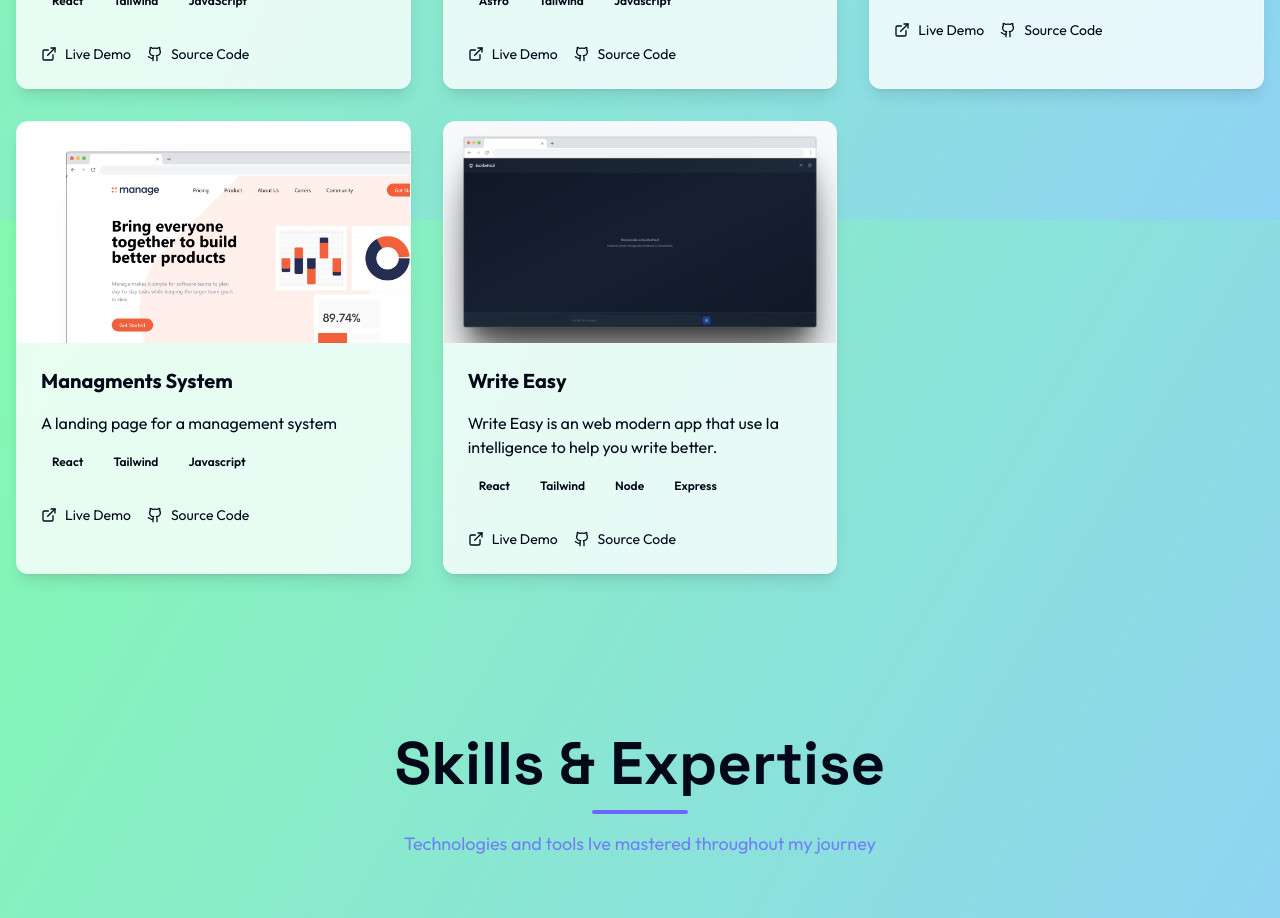
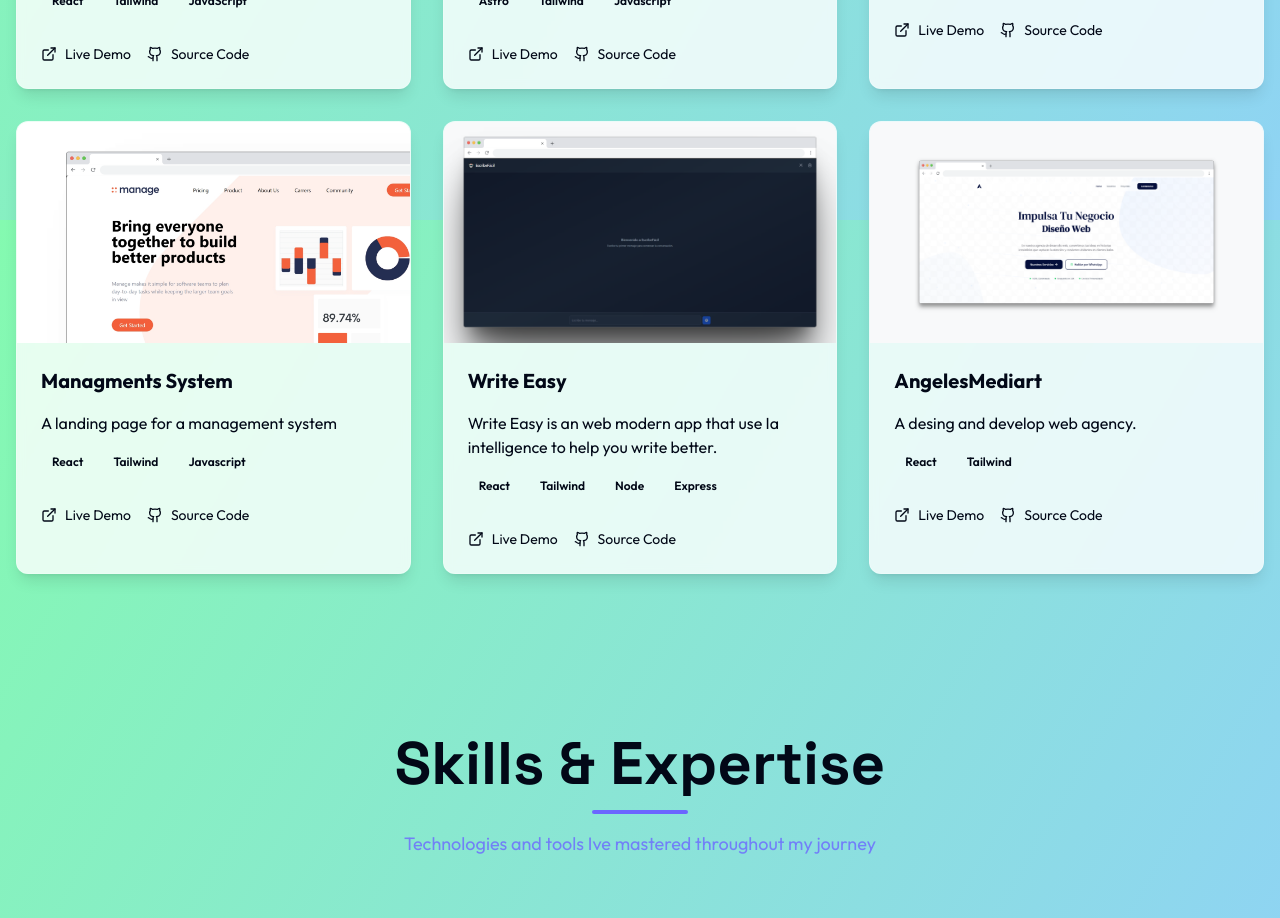
Before and after one commit to KerwinAngeles/Portfolio, a Next.js app: page / in a window 1280 px wide. Shown: the part 1380-2298 px from the top of the page. Built offline with nearby package versions, Linux system fonts and the light colour scheme.

Commit message:
[FEACTURE]: news change

```diff
--- a/app/page.tsx
+++ b/app/page.tsx
@@ -51,6 +51,14 @@ const projects = [
     tags: ["React", "Tailwind", "Node", "Express"],
     link: "https://escribe-facil.vercel.app/",
     github: "https://github.com/KerwinAngeles/EscribeFacil",
+  },
+   {
+    title: "AngelesMediart",
+    description: "A desing and develop web agency.",
+    image: "/angelesmediart.png",
+    tags: ["React", "Tailwind"],
+    link: "https://angelesmediart.com/",
+    github: "https://github.com/KerwinAngeles/AngelesMediart",
   },
 
 ]
```
Also changed, not shown: public/angelesmediart.png (added).
